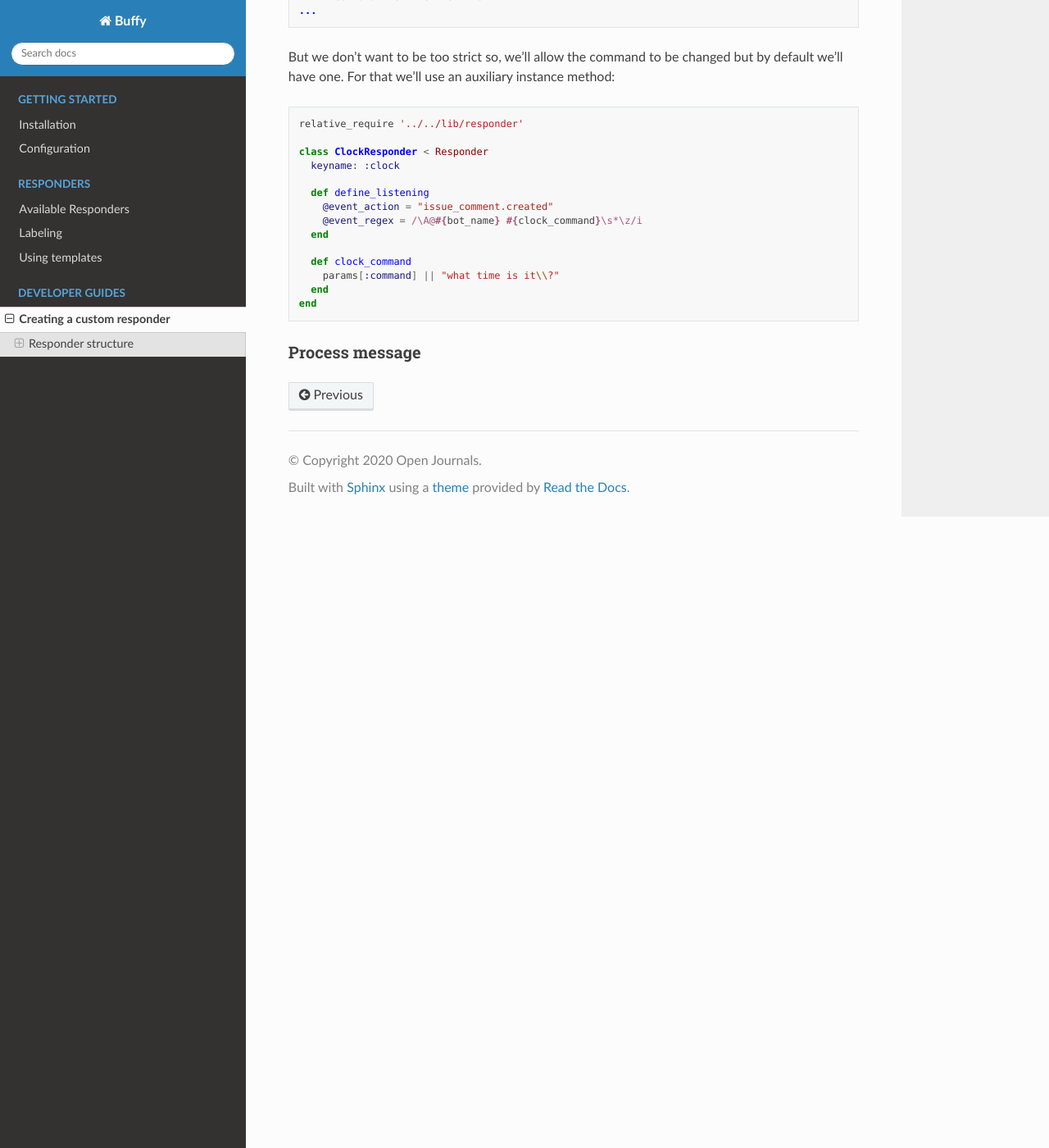
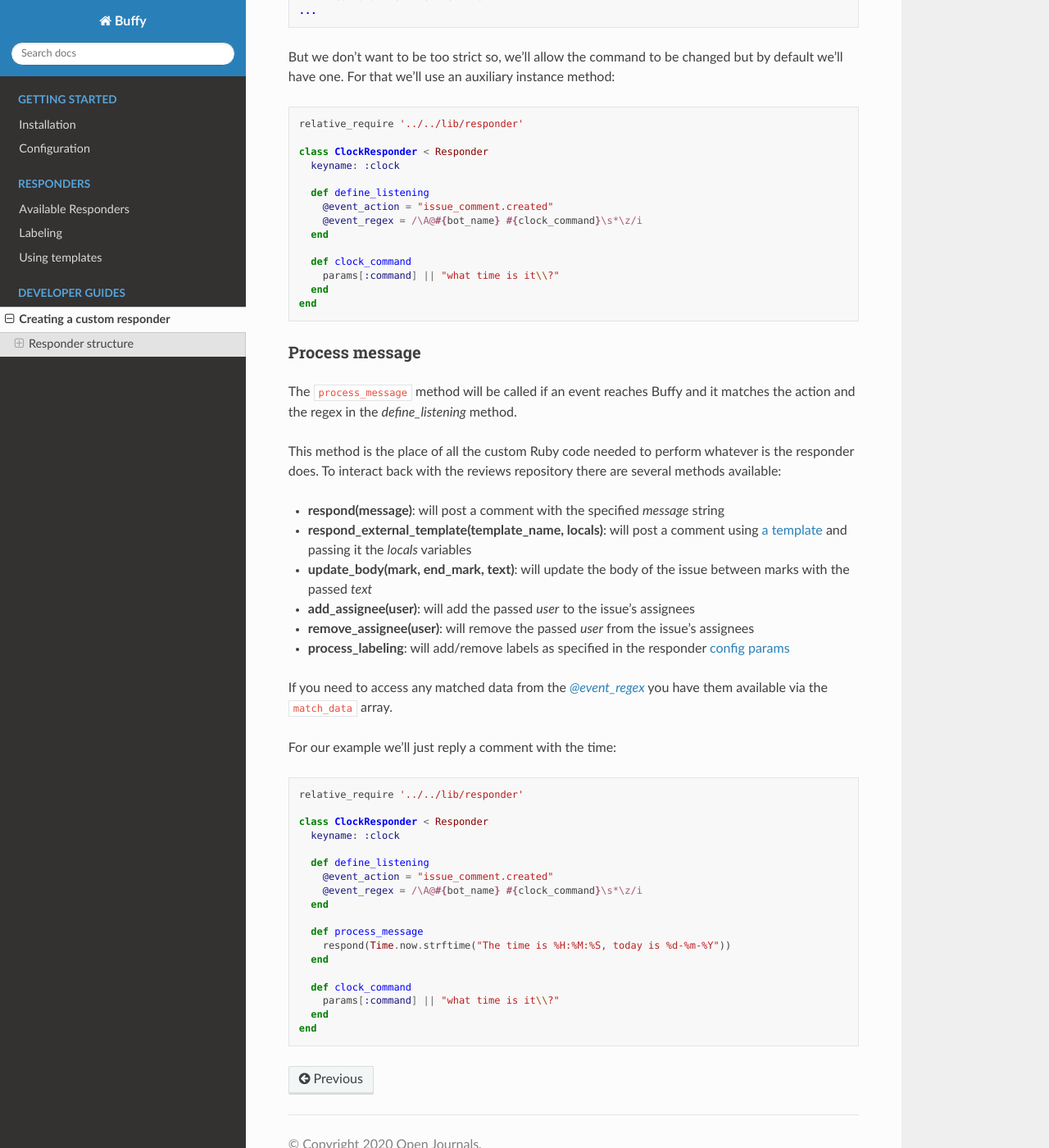
Before and after one commit to openjournals/buffy, a Sphinx documentation site: the page built from docs/custom_responder.md, in a window 1280 px wide and 1400 px high, scrolled down 2912 px. Shown: the whole window at 82% size. Built offline with Sphinx 7.4.7 and the Read the Docs theme 2.0.0, drawn with Linux system fonts in a browser that asks for light colours.

Commit message:
add process_message

````diff
--- a/docs/custom_responder.md
+++ b/docs/custom_responder.md
@@ -132,3 +132,37 @@ end
 
 
 ### Process message
+The `process_message` method will be called if an event reaches Buffy and it matches the action and the regex in the _define_listening_ method.
+
+This method is the place of all the custom Ruby code needed to perform whatever is the responder does.
+To interact back with the reviews repository there are several methods available:
+* **respond(message)**: will post a comment with the specified _message_ string
+* **respond_external_template(template_name, locals)**: will post a comment using [a template](./using_templates) and passing it the _locals_ variables
+* **update_body(mark, end_mark, text)**: will update the body of the issue between marks with the passed _text_
+* **add_assignee(user)**: will add the passed _user_ to the issue's assignees
+* **remove_assignee(user)**: will remove the passed _user_ from the issue's assignees
+* **process_labeling**: will add/remove labels as specified in the responder [config params](./labeling)
+
+If you need to access any matched data from the [_@event_regex_](#event-regex) you have them available via the `match_data` array.
+
+For our example we'll just reply a comment with the time:
+```ruby
+relative_require '../../lib/responder'
+
+class ClockResponder < Responder
+  keyname: :clock
+
+  def define_listening
+    @event_action = "issue_comment.created"
+    @event_regex = /\A@#{bot_name} #{clock_command}\s*\z/i
+  end
+
+  def process_message
+    respond(Time.now.strftime("The time is %H:%M:%S, today is %d-%m-%Y"))
+  end
+
+  def clock_command
+    params[:command] || "what time is it\\?"
+  end
+end
+```
````
